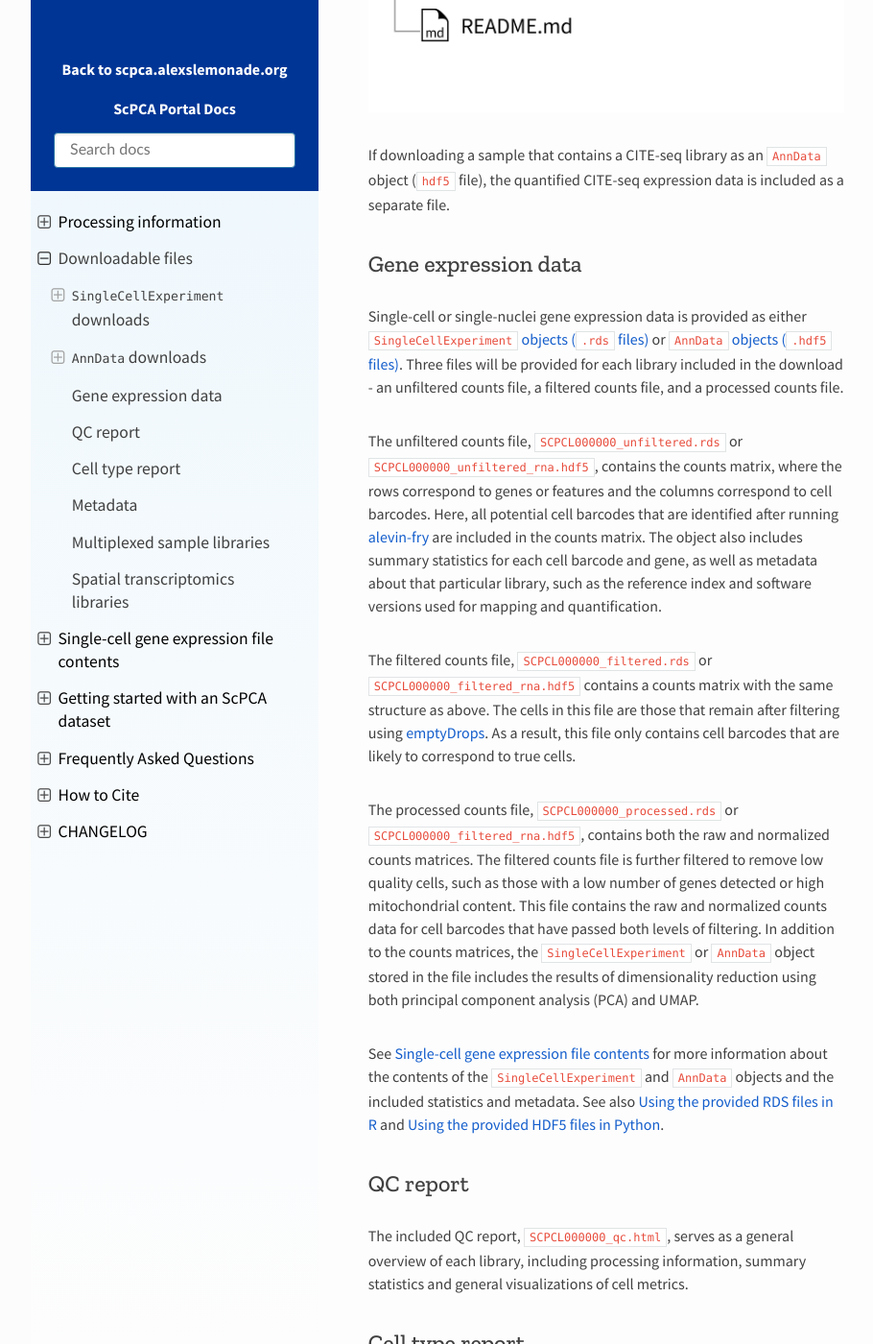
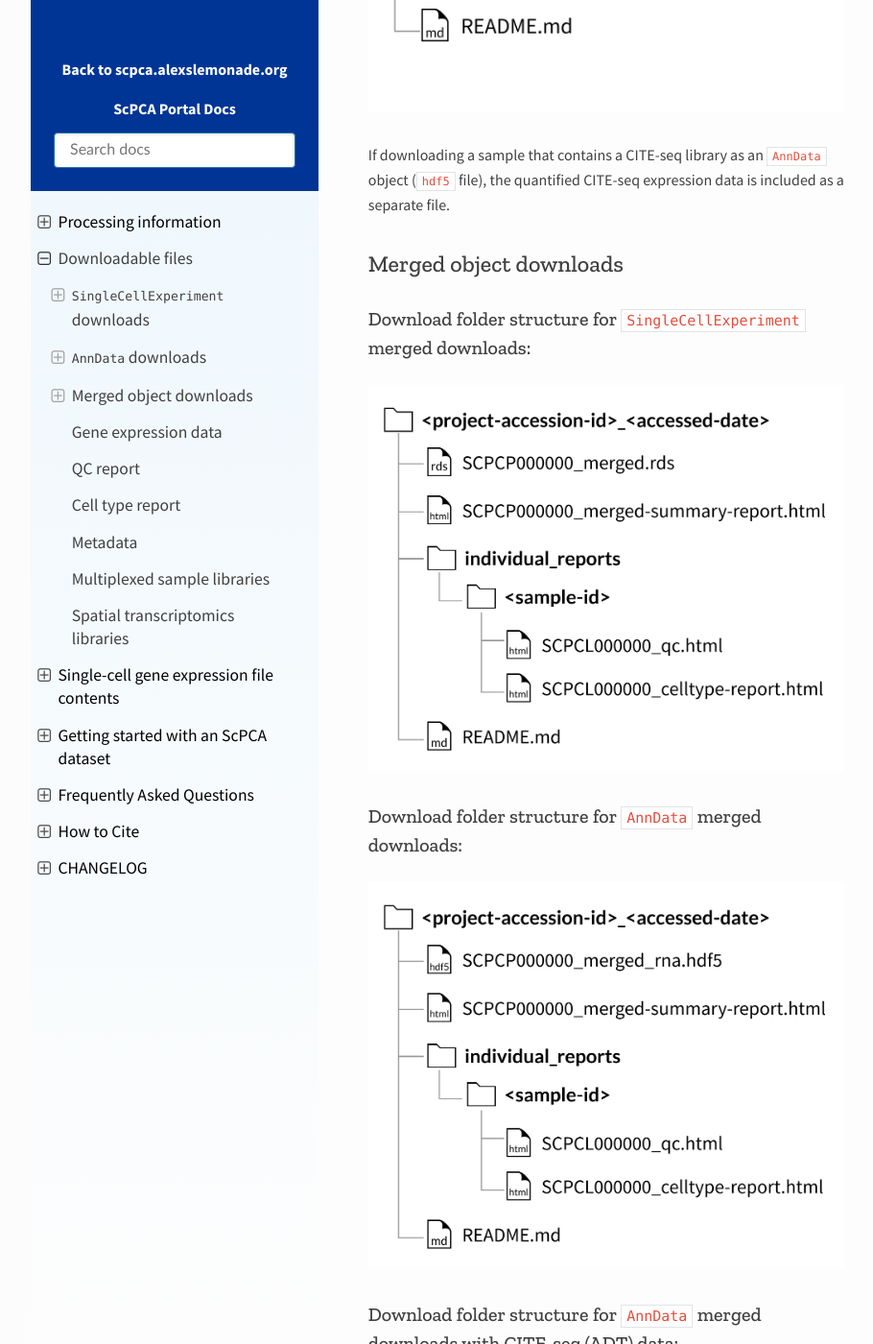
Before and after one commit to DongzeHE/scpca-docs, a Sphinx documentation site: the page built from docs/download_files.md, in a window 1280 px wide and 1400 px high, scrolled down 4921 px. Shown: the whole window at 96% size, without its empty margins (158-1068 px from the left). Built offline with Sphinx 7.4.7 and the Read the Docs theme 2.0.0, drawn with Linux system fonts in a browser that asks for light colours; some of the changed text lies outside the part shown.

Commit message:
Add merged images to downloadable files

```diff
--- a/docs/download_files.md
+++ b/docs/download_files.md
@@ -53,6 +53,19 @@ See the [description of the Spatial transcriptomics output section below](#spati
 ![sample download folder](images/anndata-sample-citeseq-download-folder.png)
 
 If downloading a sample that contains a CITE-seq library as an `AnnData` object (`hdf5` file), the quantified CITE-seq expression data is included as a separate file.
+
+## Merged object downloads
+
+### Download folder structure for `SingleCellExperiment` merged downloads:
+![merged download folder](images/merged-download-folder.png)
+
+### Download folder structure for `AnnData` merged downloads:
+![merged download folder](images/anndata-merged-download-folder.png)
+
+### Download folder structure for `AnnData` merged downloads with CITE-seq (ADT) data:
+![merged download folder](images/anndata-merged-citeseq-download-folder.png)
+
+Merged object downloads
 
 ## Gene expression data
 
```
